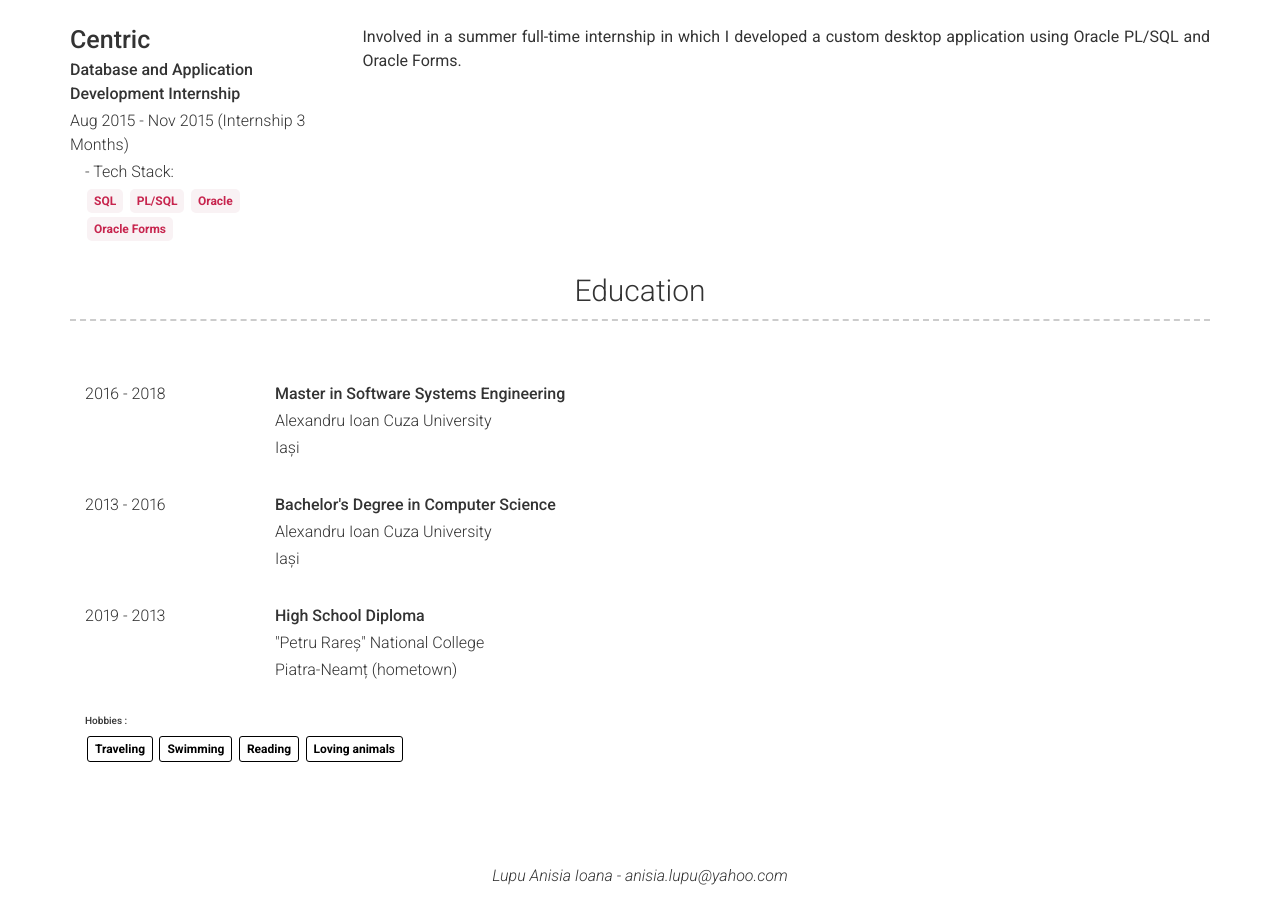
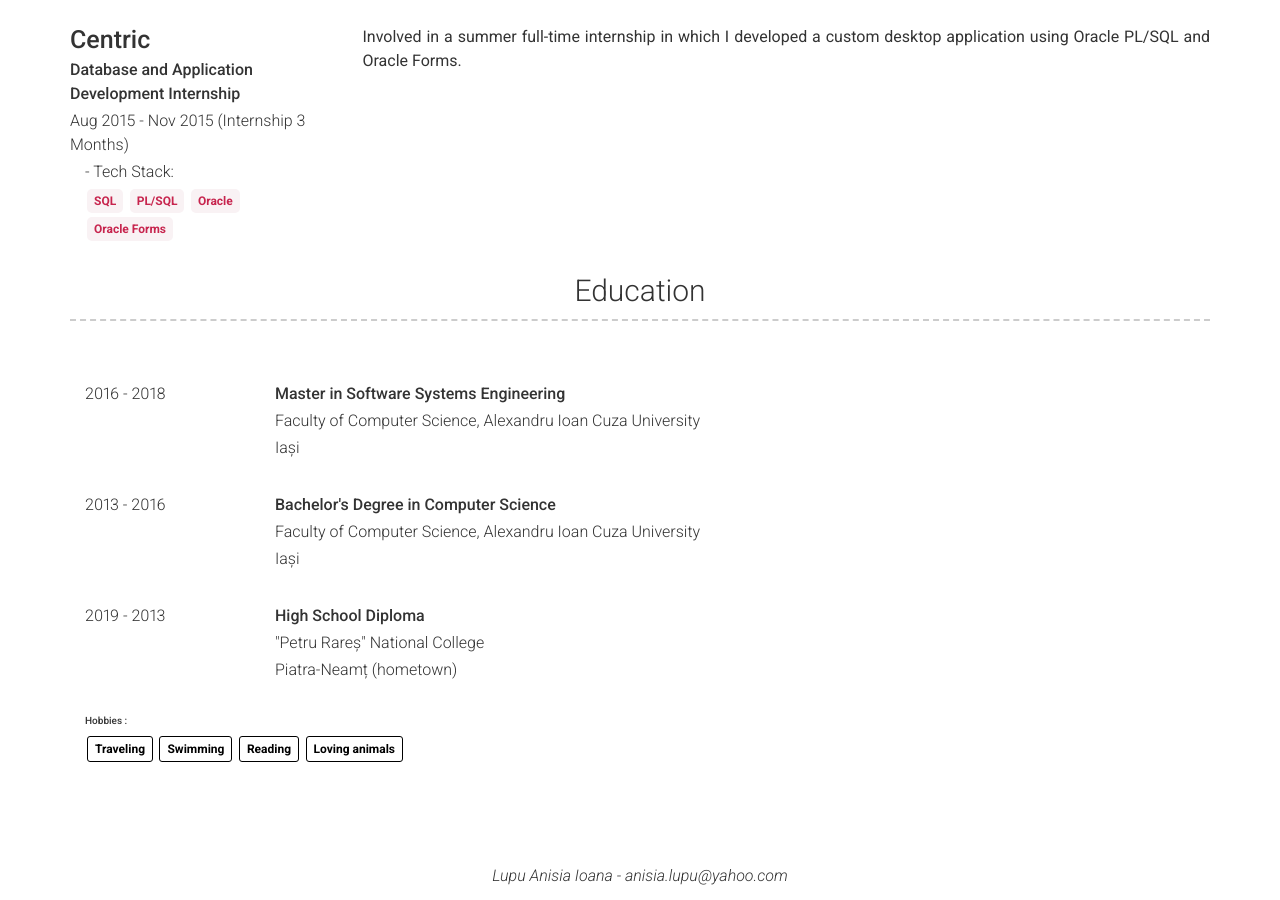
Before and after one commit to anisia-lupu/anisia-lupu, a Jekyll site: the page built from index.md, in a window 1280 px wide and 900 px high, scrolled down 1099 px. Built offline with Jekyll 4.4.1, drawn with Linux system fonts in a browser that asks for light colours.

Commit message:
Update cv

```diff
--- a/_data/education.yml
+++ b/_data/education.yml
@@ -1,11 +1,11 @@
 - layout: left_education
-- name: Alexandru Ioan Cuza University
+- name: Faculty of Computer Science, Alexandru Ioan Cuza University
   grades:
     - dates: 2016 - 2018
       qualification: Master in Software Systems Engineering
       city: Iași
 
-- name: Alexandru Ioan Cuza University
+- name: Faculty of Computer Science, Alexandru Ioan Cuza University
   grades:
     - dates: 2013 - 2016
       qualification: Bachelor's Degree in Computer Science
```
